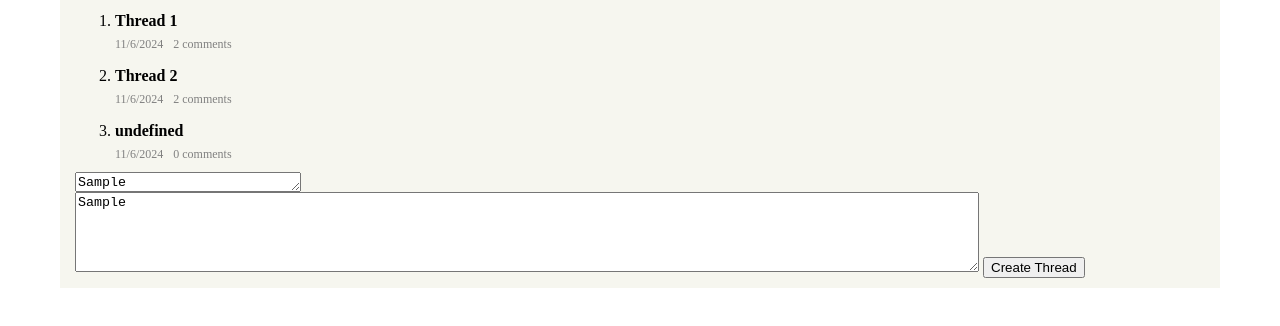
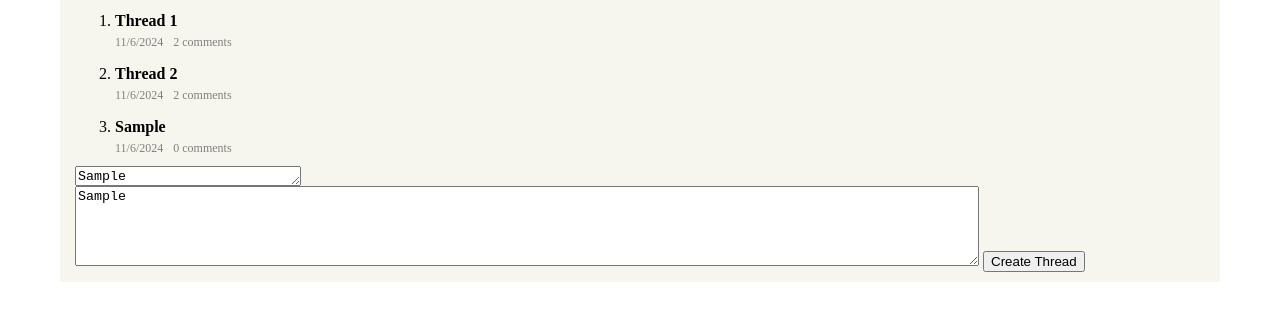
Before and after one commit to bryan-melo/Carbon-Footprint-Calculator, a plain HTML site: page app/features/SocialMedia/index.html in a window 1280 px wide. Both pictures are taken after typing "Sample", "Sample" into the empty fields and a click on the button "Create Thread". Shown: the part 50-376 px from the top of the page. Drawn offline with Linux system fonts and the light colour scheme.

Commit message:
creating threads from forum finalized

```diff
--- a/app/features/SocialMedia/index.html
+++ b/app/features/SocialMedia/index.html
@@ -8,7 +8,7 @@
       <ol>
       </ol>
       <div class="create-thread">
-         <textarea class="title" placeholder="Thread Title"></textarea>
+         <textarea class="thread-title" placeholder="Thread Title"></textarea>
          <textarea class="content" placeholder="Content"></textarea>
          <button>Create Thread</button>
       </div>
@@ -49,7 +49,7 @@
 
       var button = document.querySelector('button');
       button.addEventListener('click', function(){
-         var title = document.querySelector('.title');
+         var title = document.querySelector('.thread-title');
          var content = document.querySelector('.content');
          console.log(title.value);
          console.log(content.value);
@@ -101,7 +101,7 @@
             width: 80%;
             height: 80px;
         }
-      .title {
+      .thread-title {
             width: 20%;
             height: 20px;
       }
```
